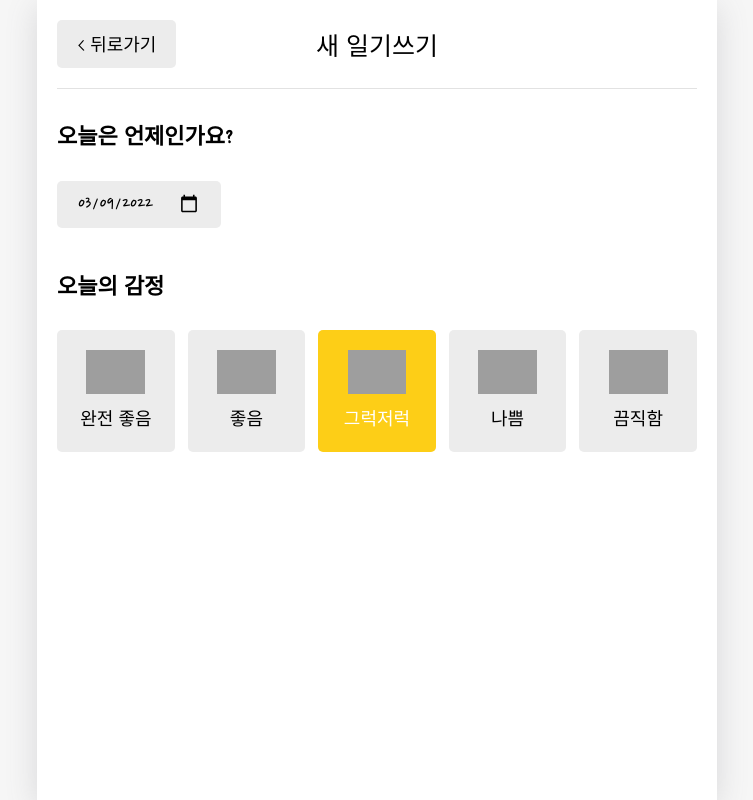
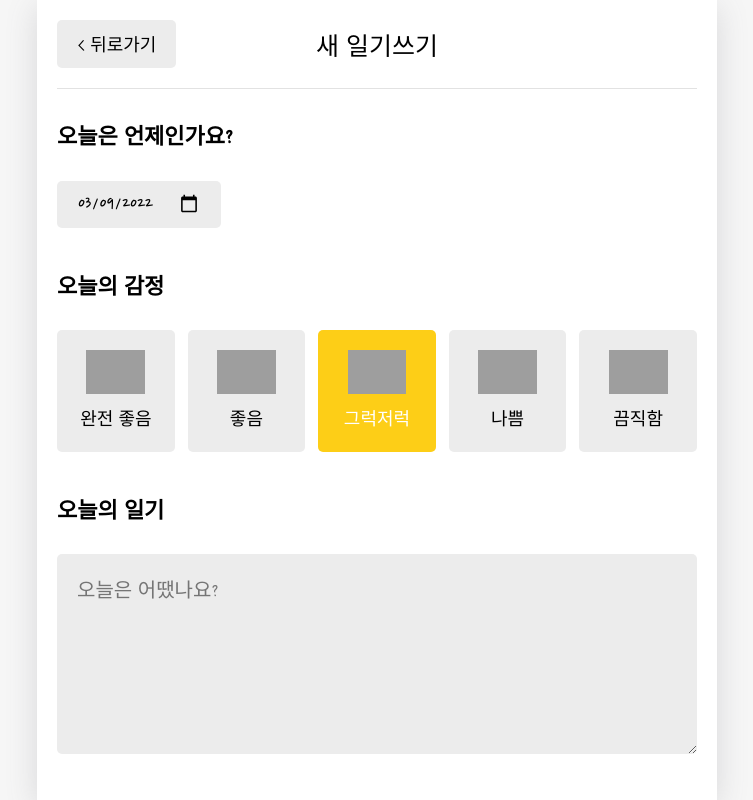
Before and after one commit to Geonsik-Kim/emotion-diary, a React (Create React App) app: page /new in a window 1280 px wide. Shown: the whole page, without its empty margins (263-1016 px from the left). Built offline with nearby package versions, Linux system fonts and the light colour scheme; grey boxes are pictures that could not be loaded; a web font is replaced by a local one.

Commit message:
Feat DiaryEditor 컴포넌트 - 일기 작성 영역 생성

```diff
--- a/src/App.css
+++ b/src/App.css
@@ -205,6 +205,19 @@ header button {
     gap: 2%;
 }
 
+.DiaryEditor textarea {
+    font-family: "Nanum Pen Script";
+    font-size: 20px;
+    box-sizing: border-box;
+    width: 100%;
+    min-height: 200px;
+    resize: vertical;
+    border: none;
+    border-radius: 5px;
+    background-color: #ececec;
+    padding: 20px;
+}
+
 /* EmotionItem */
 .EmotionItem {
     cursor: pointer;
--- a/src/components/DiaryEditor.js
+++ b/src/components/DiaryEditor.js
@@ -1,4 +1,4 @@
-import { useState } from "react";
+import { useState, useRef } from "react";
 import { useNavigate } from "react-router-dom";
 
 import MyHeader from "./MyHeader";
@@ -41,6 +41,8 @@ const getStringDate = (date) => {
 };
 
 const DiaryEditor = () => {
+    const contentRef = useRef();
+    const [content, setContent] = useState("");
     const [emotion, setEmotion] = useState(3);
     const [date, setDate] = useState(getStringDate(new Date()));
 
@@ -87,6 +89,18 @@ const DiaryEditor = () => {
                         ))}
                     </div>
                 </section>
+
+                <section>
+                    <h4>오늘의 일기</h4>
+                    <div className="input_box text_wrapper">
+                        <textarea
+                            ref={contentRef}
+                            value={content}
+                            onChange={(e) => setContent(e.target.value)}
+                            placeholder="오늘은 어땠나요?"
+                        />
+                    </div>
+                </section>
             </div>
         </div>
     );
```
